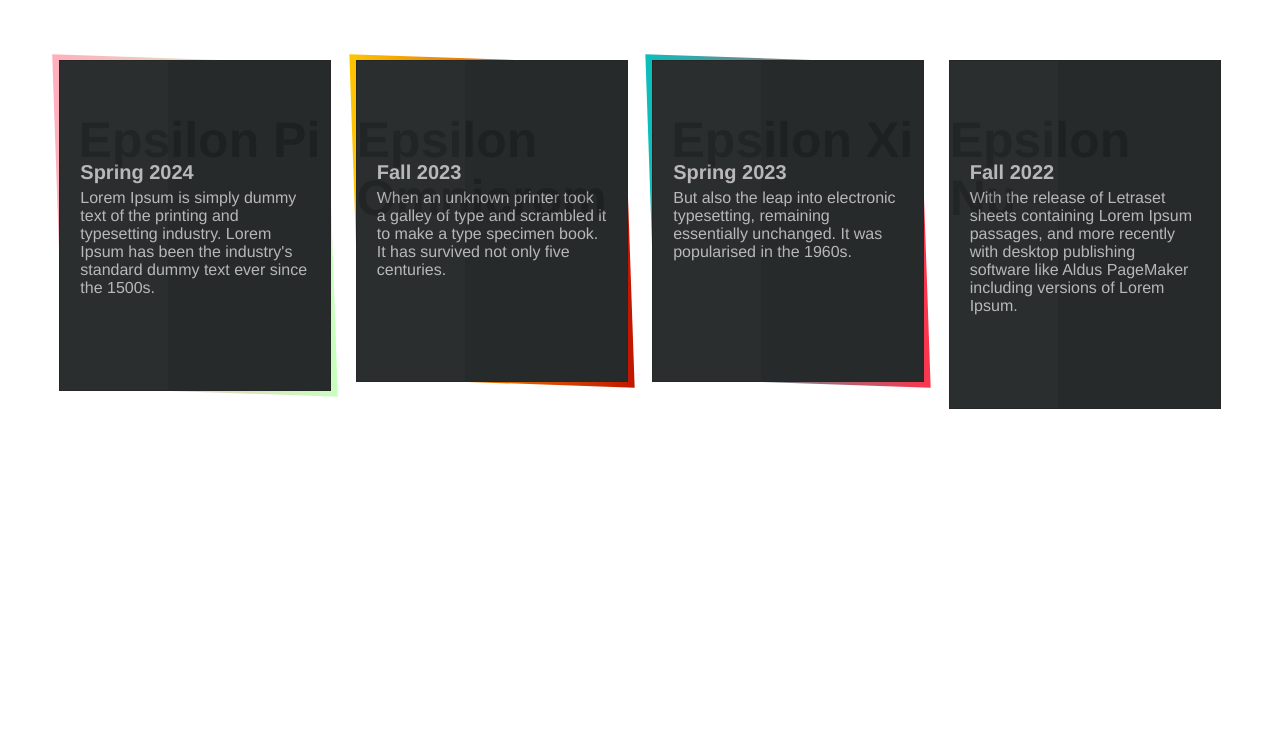
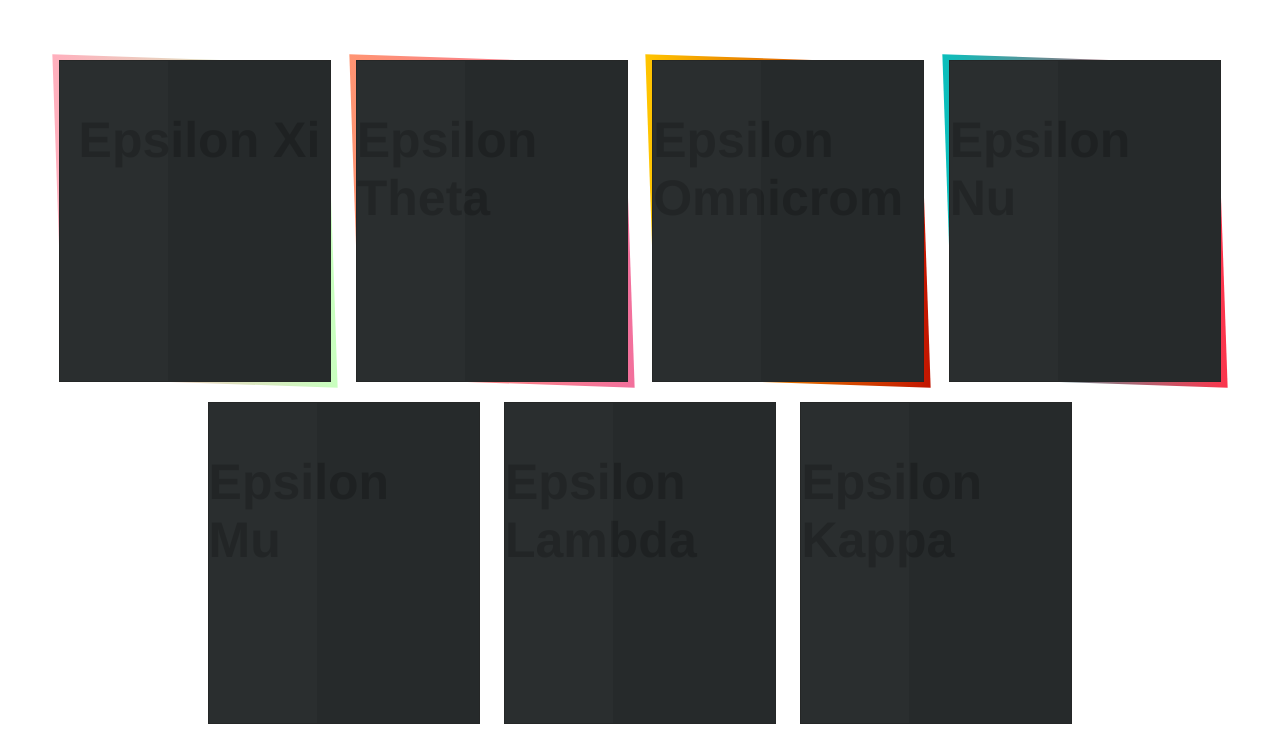
Before and after one commit to gibbsgresge/Zetehub, a Flask app: page /welcome in a window 1280 px wide. Shown: the part 550-1284 px from the top of the page. Before the commit the page ends 959 px from the top, so only its background shows below. Run offline with Flask 3, Linux system fonts and the light colour scheme; data comes from the database, SQL or seed files in the repository; both versions use the stored data as it was after the commit.

Commit message:
current progress

```diff
--- /dev/null
+++ b/app.py
@@ -0,0 +1,44 @@
+from flask import Flask, render_template, request, redirect, url_for
+import sqlite3
+
+app = Flask(__name__)
+
+
+#Rerouting pages
+@app.route('/')
+def index():
+    return render_template('index.html')
+
+@app.route('/welcome')
+def welcome():
+    conn = get_db_connection()
+    cursor = conn.cursor()
+    cursor.execute('SELECT DISTINCT pledge_class FROM members')
+    pledge_classes = [row[0] for row in cursor.fetchall()]  # Get a list of pledge class names
+    conn.close()
+    return render_template('welcome.html', pledge_classes=pledge_classes)
+
+@app.route('/pledgeclass/<string:pledge_class>')
+def pledgeclass(pledge_class):
+    conn = get_db_connection()
+    members = conn.execute(
+        'SELECT * FROM members WHERE pledge_class = ?', (pledge_class,)
+    ).fetchall()
+    conn.close()
+    # Pass the pledge_class to the template
+    return render_template('pledgeclass.html', members=members, pledge_class=pledge_class)
+
+@app.route('/personal')
+def personal():
+    return render_template('personal.html')
+
+
+#database operations
+def get_db_connection():
+    conn = sqlite3.connect('src/Database/fraternity.db')
+    conn.row_factory = sqlite3.Row  # For easy dictionary-like access
+    return conn
+
+
+if __name__ == '__main__':
+    app.run(debug=True)
--- a/src/Database/brothers.csv
+++ b/src/Database/brothers.csv
@@ -11,7 +11,7 @@
 Austin Borroto, Epsilon Nu, Mechanical Engineer, 2026, https://www.linkedin.com/in/austin-borroto-884841255/, AustinBorroto.JPG, Austbor@gmail.com
 Alan Burns, Epsilon Mu, Building Construction, 2025, https://www.linkedin.com/in/alan-burns-ll-799796166/, AlanBurns.JPG, burns8000@gmail.com
 Austin Kulik, Epsilon Mu, Business?, 2025, https://www.linkedin.com/in/austin-kulik-133a2021b/, AustinKulik.JPG, ask.kulik@gmail.com
-Daniel Shin, Eplson Mu, Business In Technology, 2025, https://www.linkedin.com/in/dans25/, DanielShin.JPG, danielgbp4197@icloud.com
+Daniel Shin, Epsilon Mu, Business In Technology, 2025, https://www.linkedin.com/in/dans25/, DanielShin.JPG, danielgbp4197@icloud.com
 Kyle Peterson, Epsilon Mu, Computer Science, 2024, https://www.linkedin.com/in/kyle-peterson-088a161b6/, KylePeterson.JPG, kpeterson91302@gmail.com
 Ryan Doe, Epsilon Mu, Business Management, 2025, https://www.linkedin.com/in/ryandoe5/, RyanDoe.JPG, rcd3697@gmail.com
 Tony Dicks, Epsilon Mu, HNFE, 2025, https://www.linkedin.com/in/anthony-dicks-4656181b7/, TonyDicks.JPG,anthony.dicks2003@gmail.com
@@ -20,5 +20,5 @@
 Jackson Small, Epsilon Lambda, Computer Science, 2025, https://www.linkedin.com/in/jackson-small-8b15ab24b/, JacksonSmall.JPG, jcsmall1@gmail.com
 Nico Corica, Epsilon Lambda, HNFE, 2025, https://www.linkedin.com/in/nicolas-corica/, NicolasCorica.JPG, nicolascorica@gmail.com
 Robert Diamond, Epsilon Lambda, Business In Technology, 2025, https://www.linkedin.com/in/robert-dimond-b145621b1/, RobDiamond.JPG, rojodimond@icloud.com
-Brian Kelly, Eplson Kappa, HNFE, 2024, https://www.linkedin.com/in/brian-kelly-1886ab207/, BrianKelly.JPG, brianpaulkelly2002@gmail.com
+Brian Kelly, Epsilon Kappa, HNFE, 2024, https://www.linkedin.com/in/brian-kelly-1886ab207/, BrianKelly.JPG, brianpaulkelly2002@gmail.com
 Ethan Simatus, Epsilon Kappa, Biomedical Engineer, 2024, https://www.linkedin.com/in/ethansimaitis/, EthanSuimitas.jpg, ethanssas@gmail.com
--- a/src/app.py
+++ /dev/null
@@ -1,51 +0,0 @@
-from flask import Flask, render_template, request, redirect, url_for
-import sqlite3
-
-app = Flask(__name__)
-
-
-#Rerouting pages
-@app.route('/')
-def index():
-    return render_template('index.html')
-
-@app.route('/welcome', methods=['GET', 'POST'])
-def welcome():
-    if request.method == 'POST':
-        username = request.form['username']
-        password = request.form['password']
-        # Add your authentication logic here
-    return render_template('welcome.html')
-
-@app.route('/pledgeclass')
-def pledgeclass():
-    return render_template('pledgeclass.html')
-
-@app.route('/personal')
-def personal():
-    return render_template('personal.html')
-
-
-#database operations
-def get_db_connection():
-    conn = sqlite3.connect('fraternity.db')
-    conn.row_factory = sqlite3.Row  # For easy dictionary-like access
-    return conn
-
-@app.route('/personal/<int:member_id>')
-def personal(member_id):
-    conn = get_db_connection()
-    member = conn.execute(
-        'SELECT * FROM members WHERE id = ?', (member_id,)
-    ).fetchone()
-    conn.close()
-    return render_template('personal.html', member=member)
-
-
-
-
-
-
-
-if __name__ == '__main__':
-    app.run(debug=True)
--- a/templates/welcome.html
+++ b/templates/welcome.html
@@ -5,6 +5,10 @@
     <meta name="viewport" content="width=device-width, initial-scale=1.0">
     <title>Welcome Page</title>
     <link rel="stylesheet" href="{{ url_for('static', filename='styles/styles.css') }}">
+    <link rel="preconnect" href="https://fonts.googleapis.com">
+    <link rel="preconnect" href="https://fonts.gstatic.com" crossorigin>
+    <link href="https://fonts.googleapis.com/css2?family=Roboto+Condensed&family=Roboto:wght@300&display=swap" rel="stylesheet">
+    <link rel="stylesheet" href="https://fonts.googleapis.com/css2?family=Material+Symbols+Outlined:opsz,wght,FILL,GRAD@48,400,0,0" />
 </head>
 
 <body class="welcome">
@@ -14,62 +18,32 @@
         <h4><a href="#category">Welcome</a></h4>
         <h1>Zete Hub for the Alpha Pi Chapter of Zeta Psi</h1>
         <div class="meta">
-        <a  href="https://www.linkedin.com/in/gibbs-gresge-2aa017292/" target="_b" class="author"></a><br>
+            <a href="https://www.linkedin.com/in/gibbs-gresge-2aa017292/" target="_b" class="author"></a><br>
             By <a href="https://www.linkedin.com/in/gibbs-gresge-2aa017292/" target="_b">Gibbs Gresge</a>
         </div>
     </div>
 </div>
+
 <ul class="tilesWrap">
+    {% for pledge_class in pledge_classes %}
     <li>
-        <h2>Epsilon Pi</h2>
-        <h3>Spring 2024</h3>
+        <h2>{{ pledge_class }}</h2>
+        <h3></h3>
         <p>
-            Lorem Ipsum is simply dummy text of the printing and typesetting
-            industry. Lorem Ipsum has been the industry's standard dummy text ever
-            since the 1500s.
+
         </p>
-        <button id="readMoreButton">Read more</button>
+        <button class="read-more" data-pledge-class="{{ pledge_class }}">Read more</button>
     </li>
+    {% endfor %}
+</ul>
+<script>
+   document.querySelector('.tilesWrap').addEventListener('click', function(event) {
+    if (event.target.classList.contains('read-more')) {
+        const pledgeClass = event.target.dataset['pledgeClass'];
+        window.location.href = `/pledgeclass/${pledgeClass}`;
+    }
+});
+</script>
 
-    <script>
-        document.getElementById('readMoreButton').onclick = function() {
-            window.location.href = '/pledgeclass';
-        };
-    </script>
-	<li>
-		<h2>Epsilon Omnicrom</h2>
-		<h3>Fall 2023</h3>
-		<p>
-			When an unknown printer took a galley of type and scrambled it to make
-			a type specimen book. It has survived not only five centuries.
-		</p>
-		<button>Read more</button>
-	</li>
-	<li>
-		<h2>Epsilon Xi</h2>
-		<h3>Spring 2023</h3>
-		<p>
-			But also the leap into electronic typesetting, remaining essentially
-			unchanged. It was popularised in the 1960s.
-		</p>
-		<button>Read more</button>
-	</li>
-	<li>
-		<h2>Epsilon Nu</h2>
-		<h3>Fall 2022</h3>
-		<p>
-			With the release of Letraset sheets containing Lorem Ipsum passages,
-			and more recently with desktop publishing software like Aldus PageMaker
-			including versions of Lorem Ipsum.
-		</p>
-		<button>Read more</button>
-	</li>
-</ul>
-
-<script>
-    document.getElementById('readMoreButton').onclick = function() {
-        window.location.href = '/pledgeclass';
-    };
-</script>
 </body>
 </html>
```
Also changed, not shown: templates/pledgeclass.html (+5 -17 lines), src/Database/fraternity.db, static/images/%20GibbsGresge.jpg (added), static/images/Kuzi2.JPEG (added), static/images/wesley.JPG (added). Lines whose indentation alone changed are shown as unchanged.
